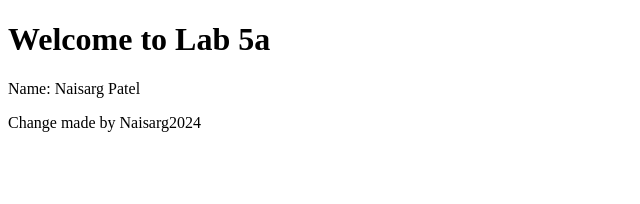
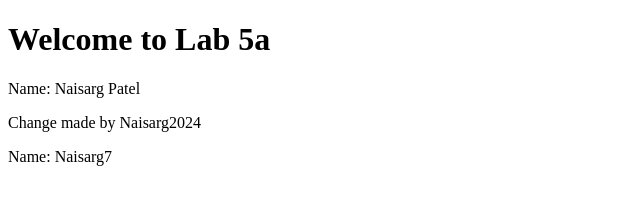
Before and after one commit to Naisarg2024/Lab-5a_Resolving_Merge_Conflicts, a plain HTML site: page index.html in a window 1280 px wide. Shown: the whole page, without its empty margins (0-640 px from the left). Drawn offline with Linux system fonts and the light colour scheme.

Commit message:
Resolved merge conflict in index.html

```diff
--- a/index.html
+++ b/index.html
@@ -9,6 +9,7 @@
     <h1>Welcome to Lab 5a</h1>
     <p>Name: Naisarg Patel</p>
     <p>Change made by Naisarg2024</p>
+    <p>Name: Naisarg7</p>
 </body>
 
 </html>
```
